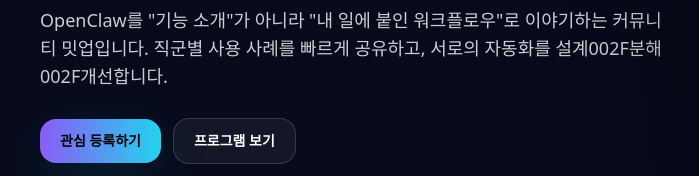
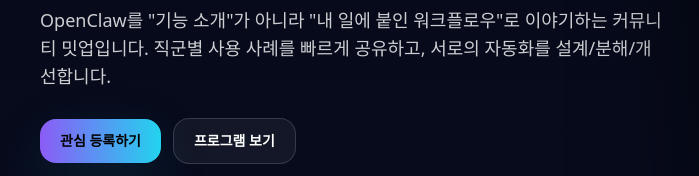
Before and after one commit to 44bits/openclaw-conference-landing, a plain HTML site: page index.html in a window 1280 px wide. Shown: the part 335-511 px from the top of the page, 48-747 px from the left. Drawn offline with nearby package versions, Linux system fonts and the light colour scheme.

Commit message:
Fix escaped slashes in copy

```diff
--- a/index.html
+++ b/index.html
@@ -77,7 +77,7 @@
 
           <p class="mt-5 max-w-2xl text-base leading-relaxed text-white/80 sm:text-lg">
             OpenClaw를 "기능 소개"가 아니라 "내 일에 붙인 워크플로우"로 이야기하는 커뮤니티 밋업입니다.
-            직군별 사용 사례를 빠르게 공유하고, 서로의 자동화를 설계002F분해002F개선합니다.
+            직군별 사용 사례를 빠르게 공유하고, 서로의 자동화를 설계/분해/개선합니다.
           </p>
 
           <div class="mt-7 flex flex-wrap items-center gap-3">
```
